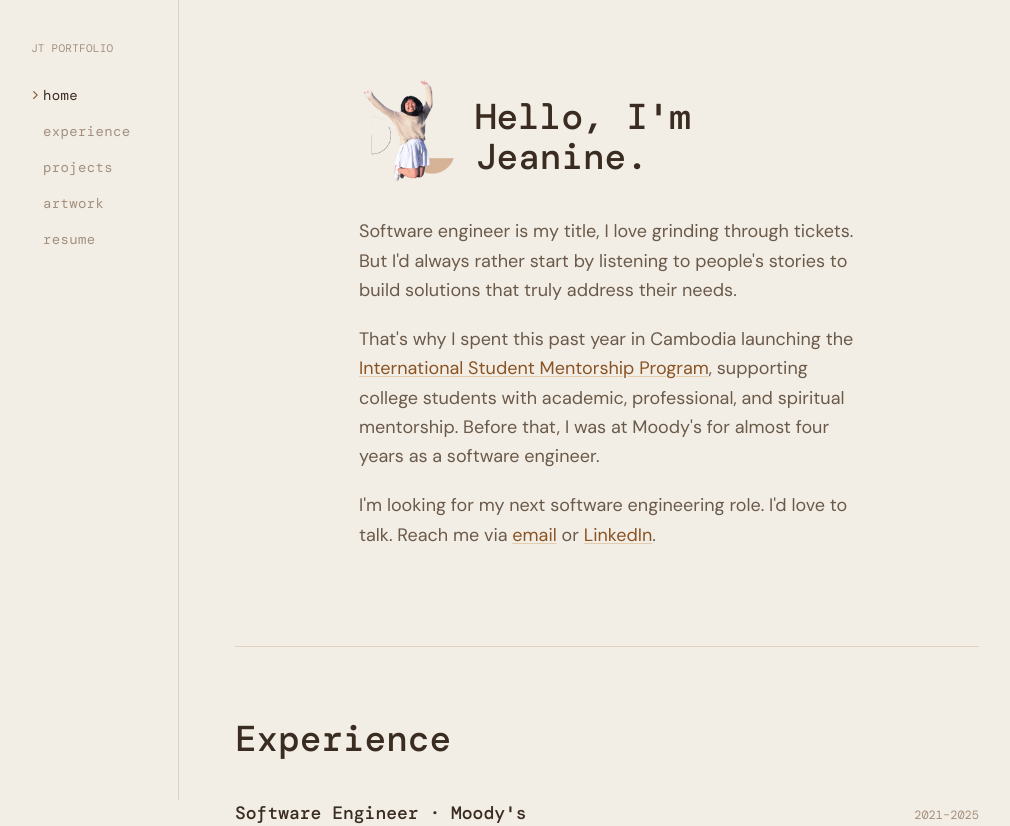
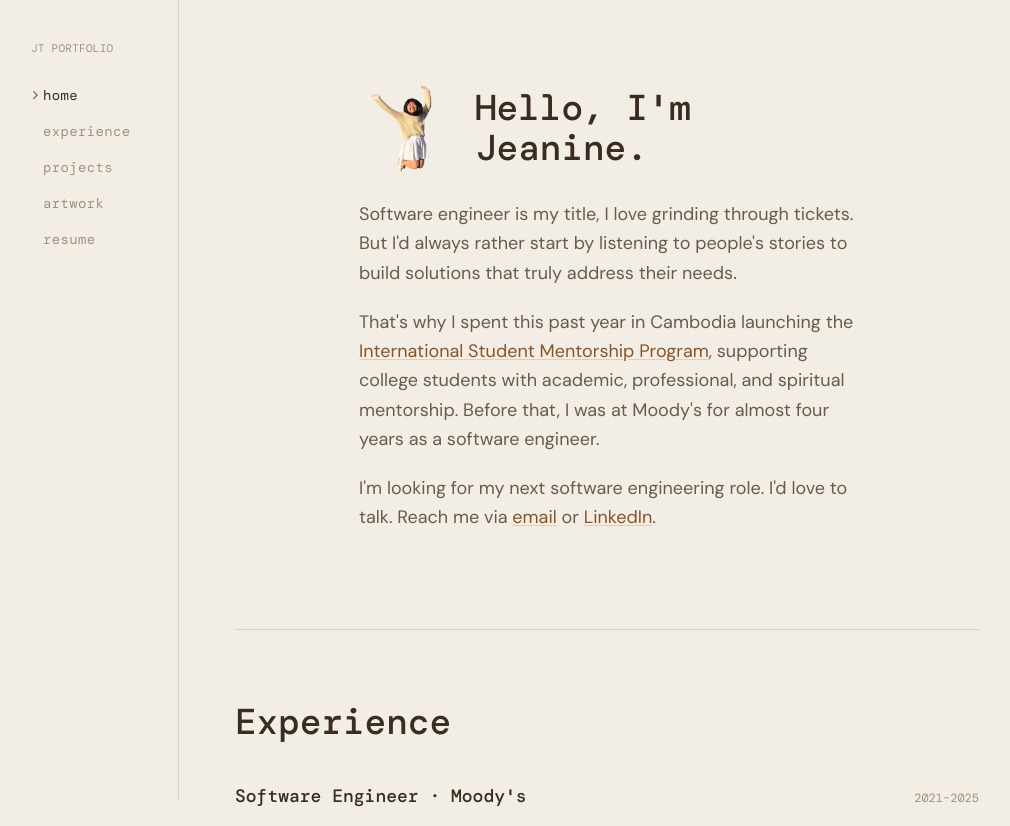
Before and after one commit to jeaninetso/jeaninetso.github.io, a React (Vite) app: page / in a window 1280 px wide. Shown: the top 826 px of the page, without its empty margins (117-1127 px from the left). Built offline with nearby package versions, Linux system fonts and the light colour scheme; a web font is replaced by a local one.

Commit message:
Use Jeanine's own re-cropped/cleaned jumping photo
She replaced jeanine-jumping.png directly with a version that already
has the old decorative shapes removed, so the separate
jeanine-jumping-clean.png generated earlier this session is no longer
needed. Home now points back at jeanine-jumping.png.

```diff
--- a/src/pages/Home.tsx
+++ b/src/pages/Home.tsx
@@ -3,7 +3,7 @@
     <div className="mx-auto max-w-xl px-4 pt-6 sm:px-10 sm:pt-10">
       <div className="flex items-center gap-5">
         <img
-          src="/images/jeanine-jumping-clean.png"
+          src="/images/jeanine-jumping.png"
           alt="Jeanine"
           className="w-20 shrink-0 rounded-md sm:w-24"
         />
```
Also changed, not shown: public/images/jeanine-jumping-clean.png (deleted), public/images/jeanine-jumping.png.
